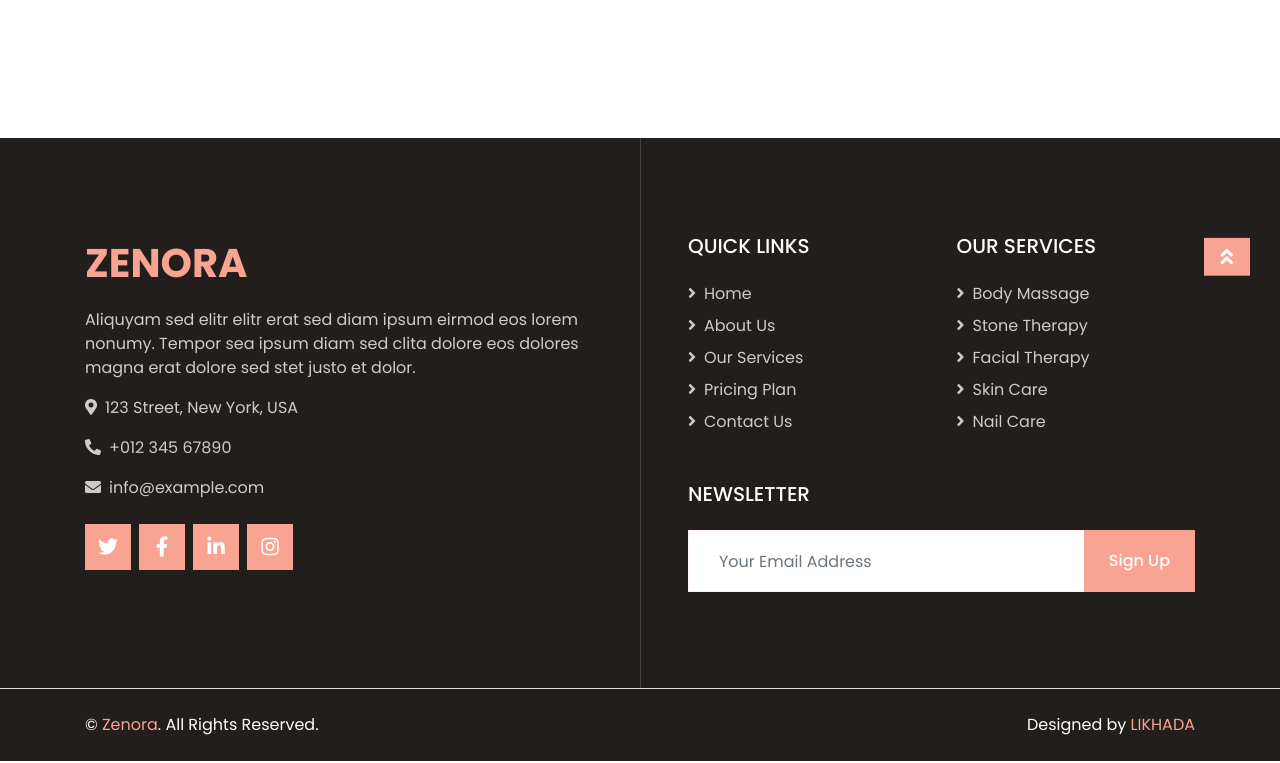
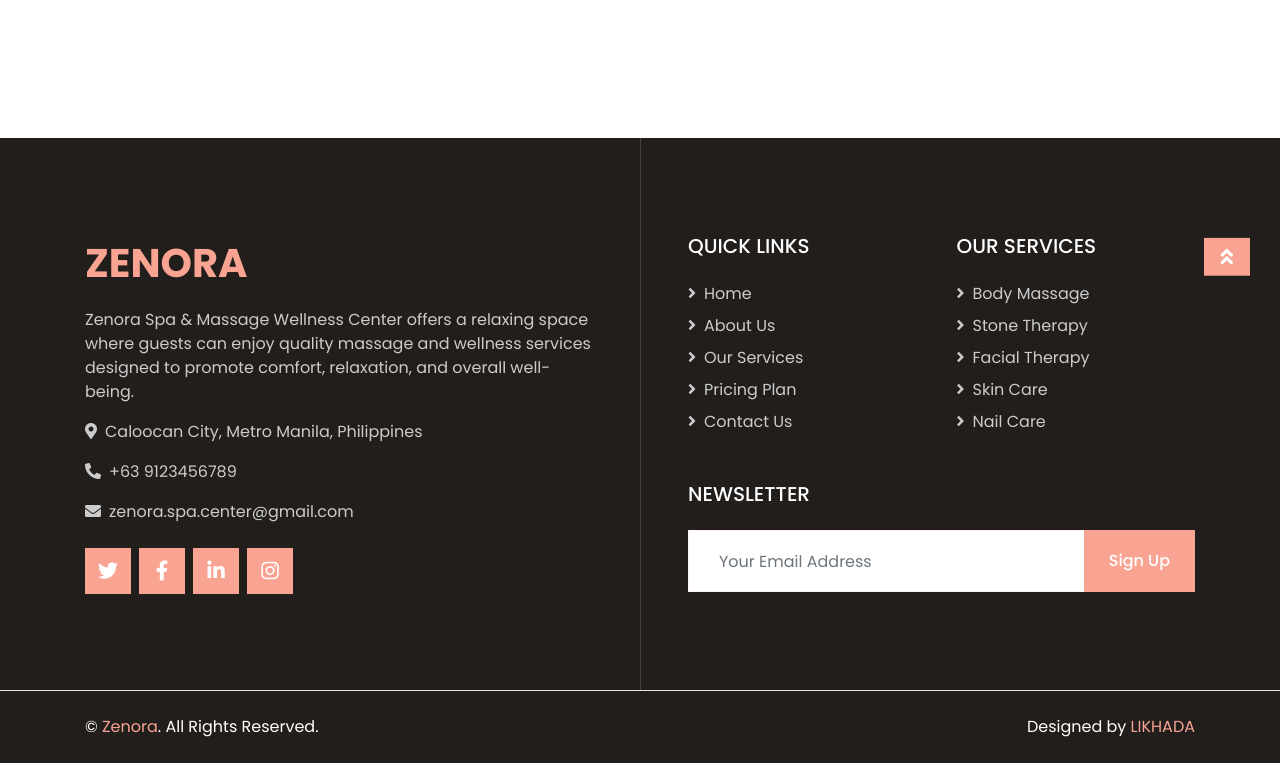
Before and after one commit to Biyaax/zenora-spa-center, a React (Vite) app in the folder client/: page /staff/login in a window 1280 px wide. Shown: the part 484-1247 px from the top of the page. Built offline with nearby package versions, Linux system fonts and the light colour scheme; no server answers.

Commit message:
fix home placeholders

```diff
--- a/client/src/components/Footer.jsx
+++ b/client/src/components/Footer.jsx
@@ -19,24 +19,24 @@ function Footer() {
               </Link>
 
               <p>
-                Aliquyam sed elitr elitr erat sed diam ipsum eirmod eos lorem
-                nonumy. Tempor sea ipsum diam sed clita dolore eos dolores magna
-                erat dolore sed stet justo et dolor.
+                 Zenora Spa & Massage Wellness Center offers a relaxing space where
+  guests can enjoy quality massage and wellness services designed to
+  promote comfort, relaxation, and overall well-being.
               </p>
 
               <p>
                 <i className="fa fa-map-marker-alt mr-2"></i>
-                123 Street, New York, USA
+                Caloocan City, Metro Manila, Philippines
               </p>
 
               <p>
                 <i className="fa fa-phone-alt mr-2"></i>
-                +012 345 67890
+                +63 9123456789
               </p>
 
               <p>
                 <i className="fa fa-envelope mr-2"></i>
-                info@example.com
+                zenora.spa.center@gmail.com
               </p>
 
               {/* Social Links */}
```
